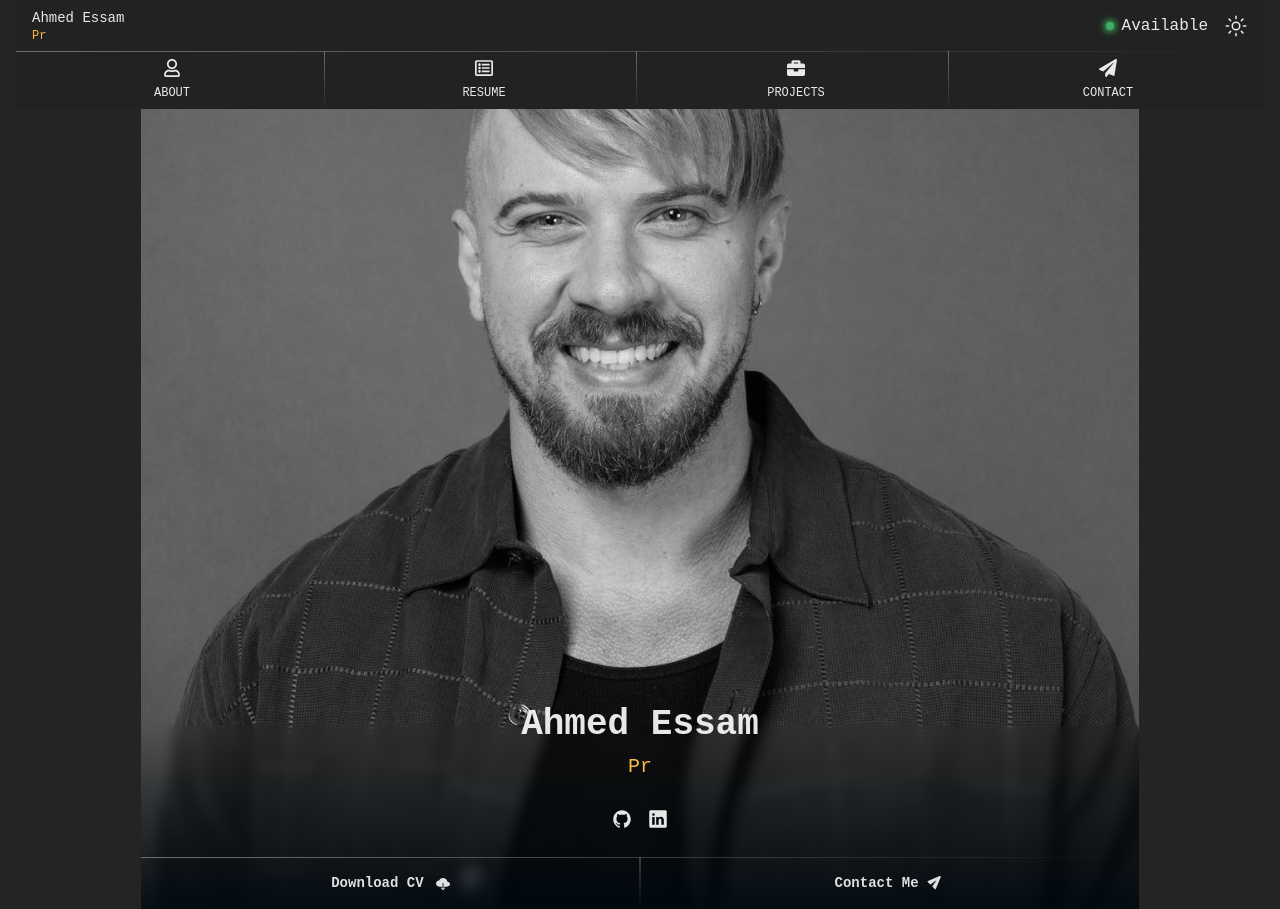
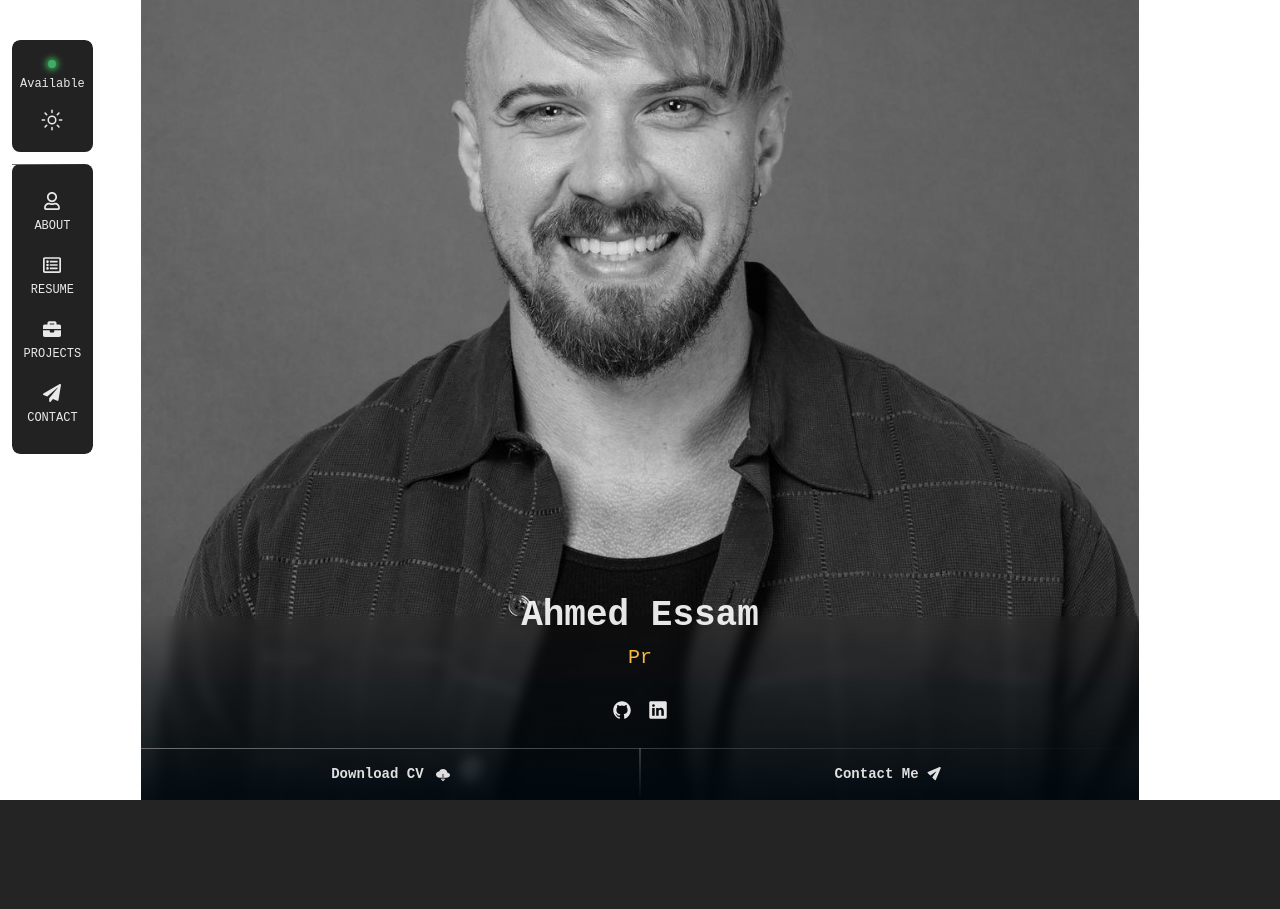
Before and after one commit to aehamdy/my-portfolio, a React (Vite) app: page / in a window 1280 px wide. After the commit the page ends 800 px from the top, so only its background shows below. Built offline with nearby package versions, Linux system fonts and the light colour scheme; a web font is replaced by a local one.

Commit message:
Style: Adjust HeroSection, Header, Navbar and MiniProfile responsivity

```diff
--- a/src/components/Header.jsx
+++ b/src/components/Header.jsx
@@ -3,7 +3,7 @@ import Navbar from "./Navbar";
 
 function Header() {
   return (
-    <header className="text-dark-gray dark:text-white-90 bg-section-light dark:bg-section-dark">
+    <header className="md:absolute md:left-3 md:top-10 md:z-10 md:flex md:flex-col md:gap-3 text-dark-gray dark:text-white-90 bg-section-light dark:bg-section-dark md:bg-transparent md:dark:bg-transparent md:rounded-lg md:overflow-hidden">
       <MiniProfile />
       <Navbar />
     </header>
--- a/src/components/HeroSection.jsx
+++ b/src/components/HeroSection.jsx
@@ -5,7 +5,7 @@ function HeroSection() {
   return (
     <section
       style={{ backgroundImage: `url(${myImage})` }}
-      className={`relative flex justify-center w-full md:w-4/5 h-[100dvh] mx-auto bg-[url(${myImage})] bg-cover bg-no-repeat bg-center`}
+      className={`relative flex justify-center w-full md:w-4/5 h-[calc(100dvh-109px)] md:h-[100dvh] mx-auto bg-[url(${myImage})] bg-cover bg-no-repeat bg-center`}
     >
       <ProfileInfoSection />
     </section>
--- a/src/components/HireAvailability.jsx
+++ b/src/components/HireAvailability.jsx
@@ -2,7 +2,7 @@ function HireAvailability() {
   const availability = true;
 
   return (
-    <div className="flex items-center gap-2 mx-auto">
+    <div className="flex md:flex-col items-center gap-2 mx-auto">
       <span
         className={`w-2 h-2 ${
           availability
@@ -10,7 +10,20 @@ function HireAvailability() {
             : "bg-red-500 shadow-not-available-shadow"
         } rounded-[50%] ${availability && "animate-pulse"}`}
       ></span>
-      <p>{availability ? "Available" : "Not available"}</p>
+      <p className="md:text-xs">
+        {availability ? (
+          "Available"
+        ) : (
+          <>
+            <span className="block md:hidden">Not available</span>
+            <span className="hidden md:block">
+              Not
+              <br />
+              available
+            </span>
+          </>
+        )}
+      </p>
     </div>
   );
 }
--- a/src/components/MiniProfile.jsx
+++ b/src/components/MiniProfile.jsx
@@ -5,15 +5,17 @@ import TypeWriter from "./TypeWriter";
 
 function MiniProfile() {
   return (
-    <section className="flex justify-between items-center py-2 px-4">
-      <div className="flex flex-col items-start w-1/2">
+    <section className="flex justify-between items-center py-2 md:py-5 px-4 md:px-2 bg-section-light dark:bg-section-dark md:rounded-lg">
+      <div className="flex flex-col items-start w-1/2 md:hidden">
         <MyName textStyle="text-sm font-medium text-dark-gray dark:text-white-90" />
         <div className="h-[15px]">
           <TypeWriter textSize="xs" />
         </div>
       </div>
-      <div className="flex items-center gap-4">
-        <HireAvailability />
+      <div className="flex md:flex-col items-center gap-4">
+        <div className="">
+          <HireAvailability />
+        </div>
         <ThemeSwitcher />
       </div>
     </section>
--- a/src/components/Navbar.jsx
+++ b/src/components/Navbar.jsx
@@ -3,9 +3,9 @@ import { navItems } from "../data/navbar";
 function Navbar() {
   return (
     <nav
-      className={`relative text-dark-gray dark:text-white-90 ${`before:absolute before:start-0 before:top-0 before:w-full before:h-[1px] before:bg-custom-gradient-to-r`}`}
+      className={`relative text-dark-gray dark:text-white-90 bg-section-light dark:bg-section-dark ${`before:absolute before:start-0 before:top-0 before:w-full before:h-[1px] before:bg-custom-gradient-to-r md:rounded-lg`}`}
     >
-      <ul className="flex mx-auto">
+      <ul className="flex md:flex-col md:gap-1.5 md:py-5 mx-auto">
         {navItems.map((item, i) => (
           <li
             key={i}
--- a/src/index.css
+++ b/src/index.css
@@ -24,4 +24,5 @@ body {
   place-items: center;
   min-width: 320px;
   min-height: 100vh;
+  background-color: #fff;
 }
```
